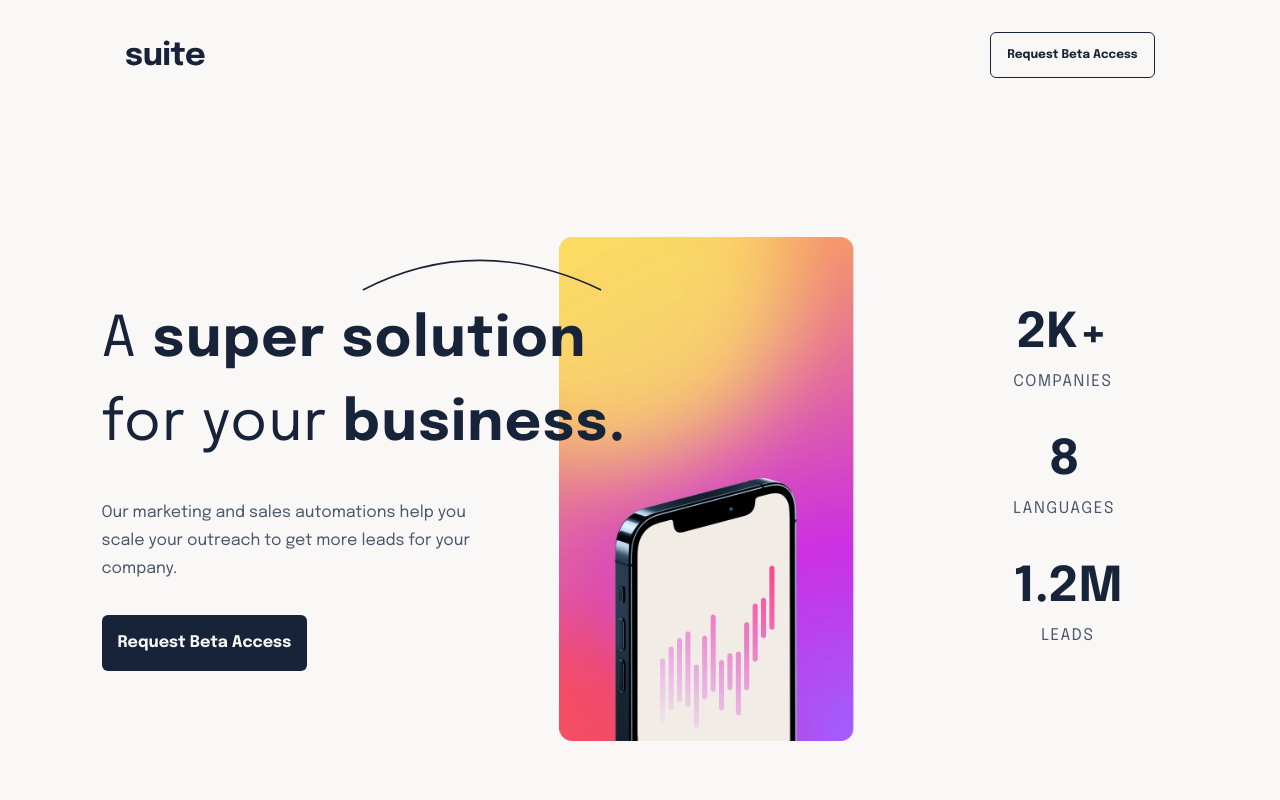
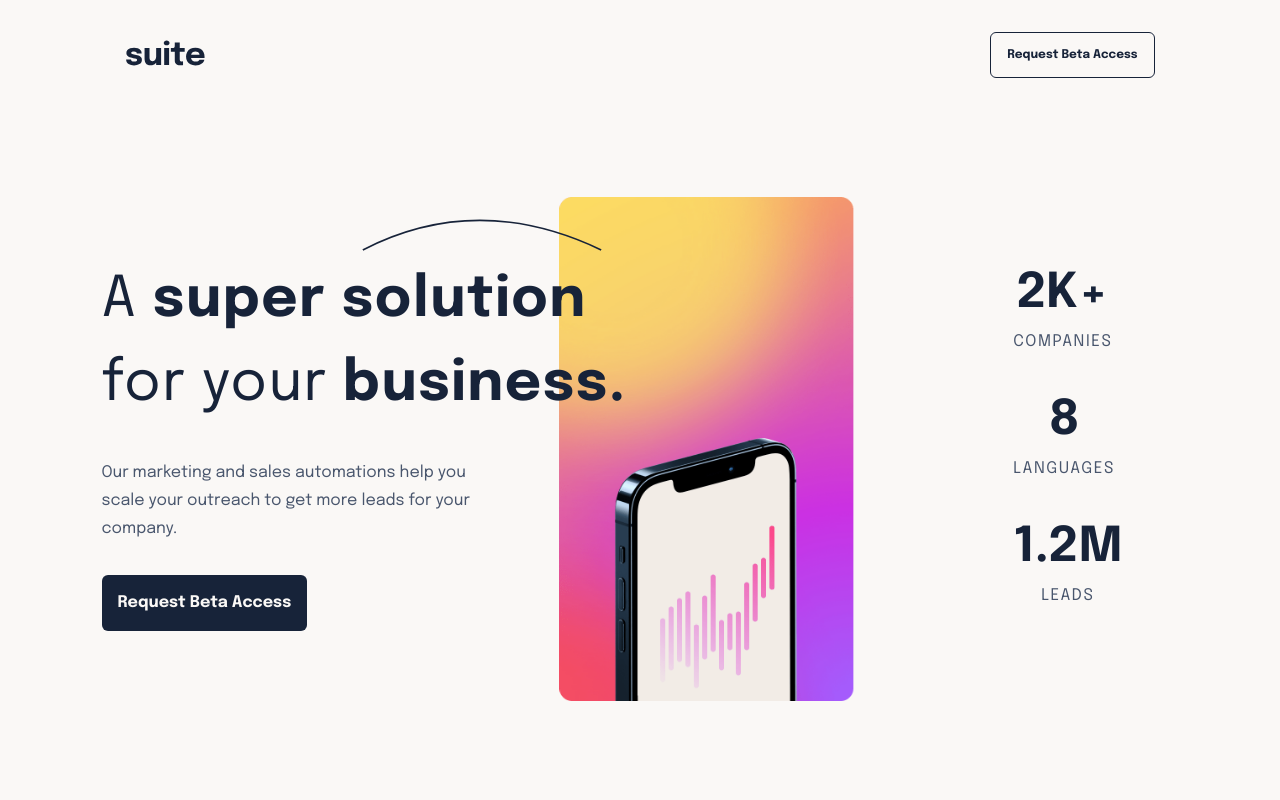
Before and after one commit to mdubelbeis/suite-landing-page, a React (Create React App) app: page / in a window 1280 px wide. Shown: the top 800 px of the page. Built offline with nearby package versions, Linux system fonts and the light colour scheme.

Commit message:
fixed width and bg-div

```diff
--- a/src/components/App.js
+++ b/src/components/App.js
@@ -8,10 +8,10 @@ const App = () => {
   return (
     <main>
       <Header />
-      <main className="w-auto mx-auto md:px-4 overflow-hidden max-w-[1109px] lg:py-10 lg:pb-0">
+      <div className="w-auto mx-auto md:px-4 overflow-hidden max-w-[1109px]">
         <Info />
-      </main>
-      <div className="hidden lg:block md:absolute md:top-[1200px] md:-z-10 bg-dark-cream w-screen md:h-[500px]"></div>
+      </div>
+      <div className="hidden lg:block md:absolute md:top-[1100px] md:-z-10 bg-dark-cream w-screen md:h-[600px]"></div>
       <Footer />
     </main>
   );
```
